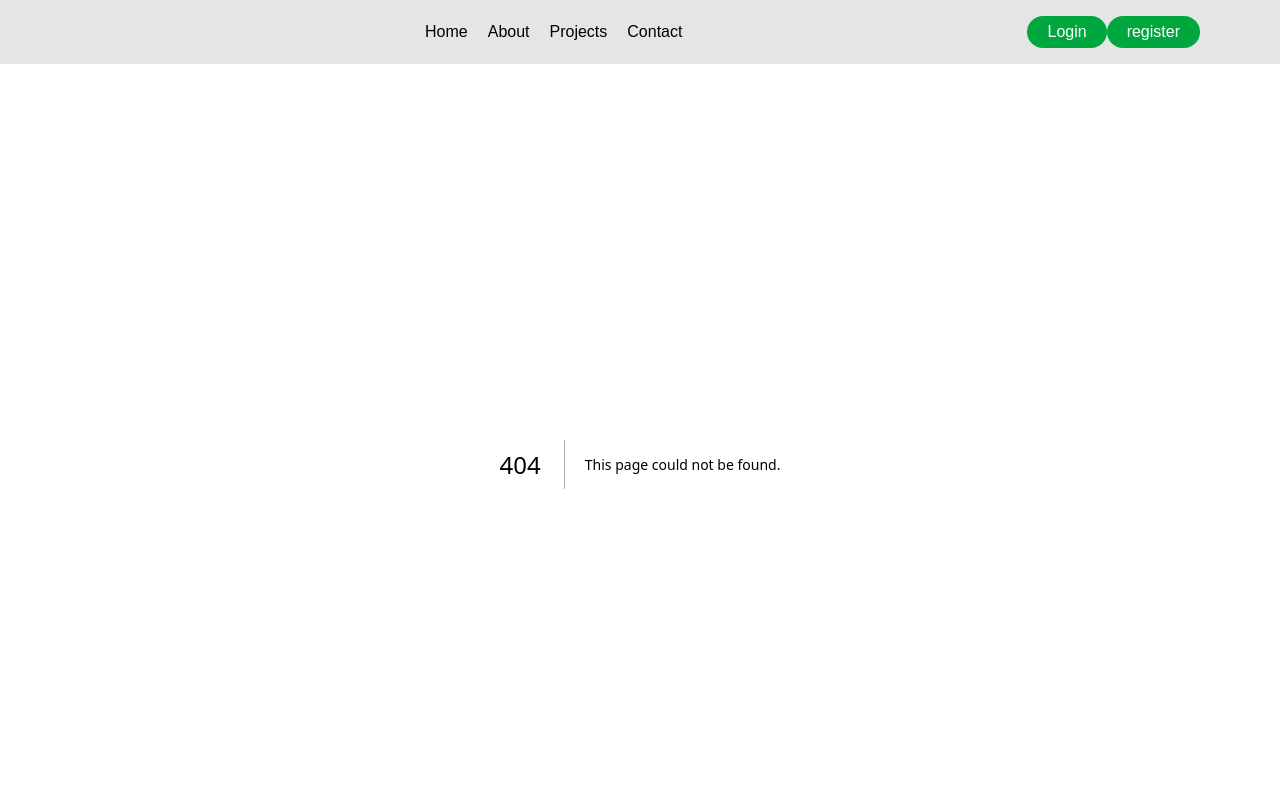
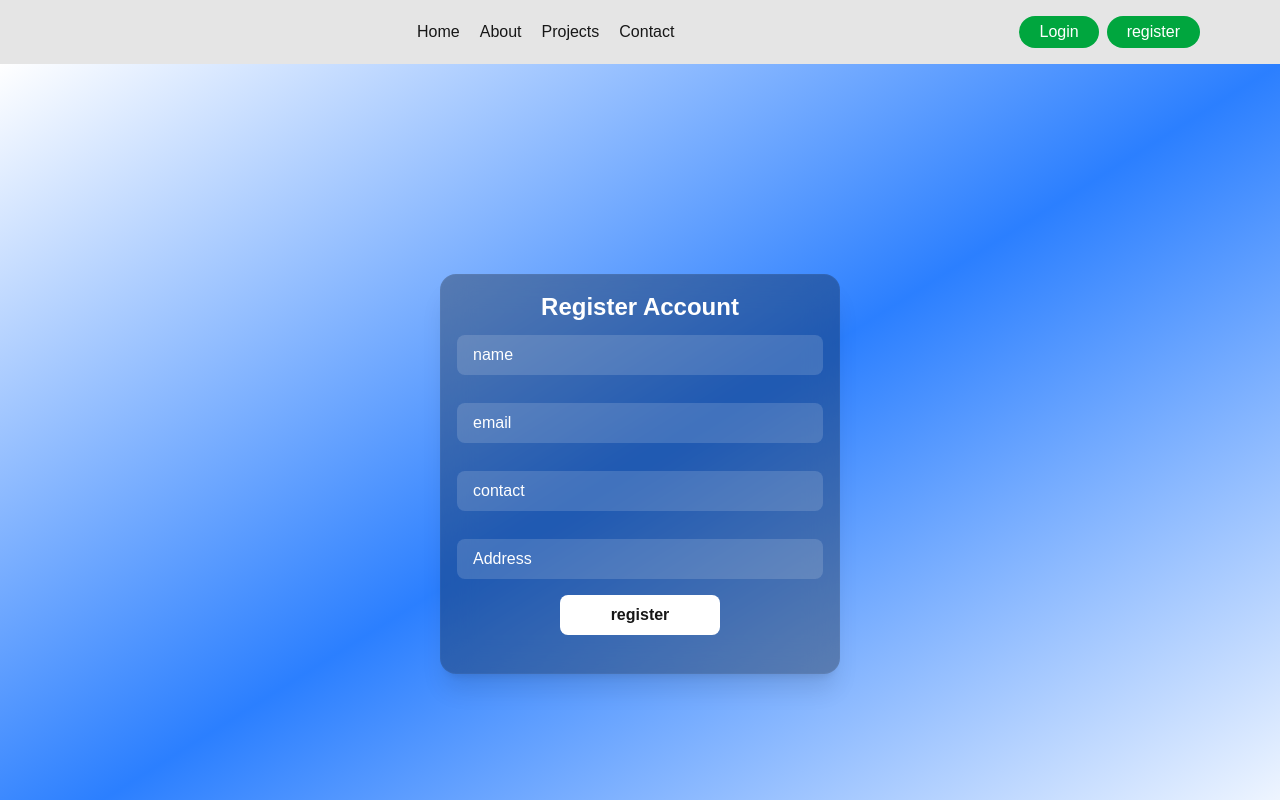
Before and after one commit to Sumit-dhakal1/personal-portfolio, a Next.js app: page /register in a window 1280 px wide. Before the commit this address had no page. Shown: the top 800 px of the page. Built offline with nearby package versions, Linux system fonts and the light colour scheme.

Commit message:
fix routing/auth

```diff
--- a/app/components/Footer.js
+++ b/app/components/Footer.js
@@ -1,6 +1,6 @@
 export default function Footer() {
     const some = [
-        {name : "Develop by smith", href : "/"}
+        {name : "Develop by smith 🐛", href : "/"}
     ]
     return (
         <>
--- a/app/components/Navbar.js
+++ b/app/components/Navbar.js
@@ -10,7 +10,7 @@ export default function Navbar() {
 
   return (
     <>
-      <div className="flex items-center justify-center px-20 bg-white-500 backdrop-blur bg-black/10  ">
+      <div className="flex gap-2 items-center justify-center px-20 bg-white-500 backdrop-blur bg-black/10  ">
         <div className="h-3 py-5 w-full flex py-8 items-center justify-center py-4 space-x-5 ">
           {items.map((item, index) => (
             <a
@@ -29,7 +29,7 @@ export default function Navbar() {
         </div>
 
 
-          <div className="bg-green-600 px-5 py-1  bg-blue-100 text-black rounded-full ">
+          <div className="bg-green-600 px-5 py-1 bg-blue-100 text-black rounded-full ">
             <a href="/register"
             className="text-white hover:text-white"
             > register </a>
--- a/app/dashboard/page.js
+++ b/app/dashboard/page.js
@@ -13,7 +13,7 @@ router.push("/login");
 
   };
   return (
-    <div className="flex min-h-screen bg-gray-100 text-white">
+    <div className="flex min-h-screen bg-gray-100 text-black">
 
       {/* Sidebar */}
       <aside className="w-64 bg-white border-r p-6 flex flex-col justify-between">
@@ -28,7 +28,7 @@ router.push("/login");
               Projects
             </div>
           <form >
-            <div className="bg-red-600  px-9 py-2 mx-10 rounded-lg cursor-pointer mt-100">
+            <div className="bg-red-600 text-white px-9 py-2 mx-10 rounded-lg cursor-pointer mt-100">
             <button onClick={handleLogout}>
               logout
             </button>
--- a/app/login/page.js
+++ b/app/login/page.js
@@ -49,7 +49,7 @@ return (
         />
 
         {/* Button */}
-        <button className="w-full py-2 rounded-lg bg-white text-blue-500 font-semibold hover:bg-blue-100 transition">
+        <button className="w-full py-2 rounded-lg bg-white text-black-500 font-bold hover:bg-green-100 transition">
         Login
         </button>
     </div>
--- a/app/login/register.js
+++ /dev/null
@@ -1,29 +0,0 @@
-"use client";
-
-import { useState, useRef } from "react";
-import { useRouter } from "next/navigation";
-
-export default function reg() {
-    const [fullName, setFullName] =useState("");
-    const [email, setEmail] = useState("");
-    const [contact, setContact] = useState("");
-
-    const handleRegister = (e) => {
-        e.preventDefault()
-    }
-
-    return(
-        <div>
-            wellcome register page
-
-            <form onSubmit={handleRegister}>
-
-                <div>
-                    <h2>name</h2>
-                </div>
-
-
-            </form>
-        </div>
-    )
-}
--- a/app/page.tsx
+++ b/app/page.tsx
@@ -4,8 +4,9 @@ import Contact from "./contact/page"
 import Project from "./project/page"
 import Login from "./login/page"
 import dashboard from "./dashboard/page"
-import login from "./login/register"
+import register from "./register/page"
 import { BrowserRouter as Router, Routes, Route } from "react-router-dom";
+import React from "react";
 
 
 export default function Home() {
--- /dev/null
+++ b/app/register/page.js
@@ -0,0 +1,65 @@
+"use client";
+
+import { useState, useRef } from "react";
+import { useRouter } from "next/navigation";
+
+export default function reg() {
+    const [fullName, setFullName] =useState("");
+    const [email, setEmail] = useState("");
+    const [contact, setContact] = useState("");
+    const [address, setAddress] = useState("")
+
+    const handleRegister = (e) => {
+        e.preventDefault()
+    }
+
+    return(
+        <div className="min-h-screen flex items-center justify-center bg-gradient-to-br from-blue-10 via-blue-500">
+
+
+            <form onSubmit={handleRegister}>
+
+                <div  className="backdrop-blur-lg bg-black/30 p-4 h-100 mt-5  rounded-2xl shadow-xl w-100 border border-white/3">
+                    <h2 className="text-2xl font-bold text-white text-center">Register Account</h2>
+
+                    <input
+                    type="string"
+                    placeholder="name"
+                    onChange={(e)=> setFullName(e.target.value)}
+                    className=" w-full mb-4 px-4 py-2 mt-3 rounded-lg bg-white/15 text-white placeholder-white outline-none "/>
+
+                    <input
+                    type="string"
+                    placeholder="email"
+                    onChange={(e)=> setEmail(e.target.value)}
+                    className="w-full mb-4 px-4 py-2 mt-3 rounded-lg bg-white/15 text-white placeholder-white outline-none"
+                    />
+
+                    <input
+                    type="int"
+                    placeholder="contact"
+                    onChange={(e)=> setContact(e.target.value)}
+                    className="w-full mb-4 px-4 py-2 mt-3 rounded-lg bg-white/15 text-white placeholder-white outline-none"
+                    />
+
+                    <input
+                    type="string"
+                    placeholder="Address"
+                    onChange={(e)=>setAddress(e.target.value)}
+                    className="w-full mb-4 px-4 py-2 mt-3 rounded-lg bg-white/15 text-white placeholder-white outline-none"
+                    />
+
+                    <div className="flex items-center justify-center">
+
+                    <button className="w-40 py-2 rounded-lg bg-white text-black-500 font-bold hover:bg-green-100 transition  ">
+                        register
+                    </button>
+                    </div>
+
+                </div>
+
+
+            </form>
+        </div>
+    )
+}
```
